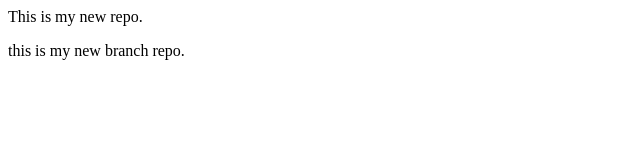
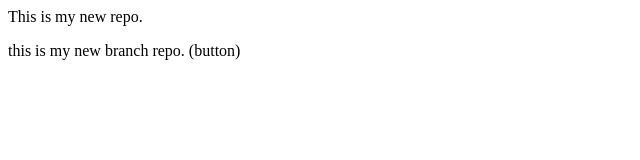
Before and after one commit to Sadia-Rajab22/localrepo, a plain HTML site: page index.html in a window 1280 px wide. Shown: the full height of the page, 0-640 px from the left. Drawn offline with Linux system fonts and the light colour scheme.

```diff
--- a/index.html
+++ b/index.html
@@ -1,2 +1,2 @@
 <p>This is my new repo.</p>
-<p>this is my new branch repo.</p>
+<p>this is my new branch repo. (button)</p>
```
